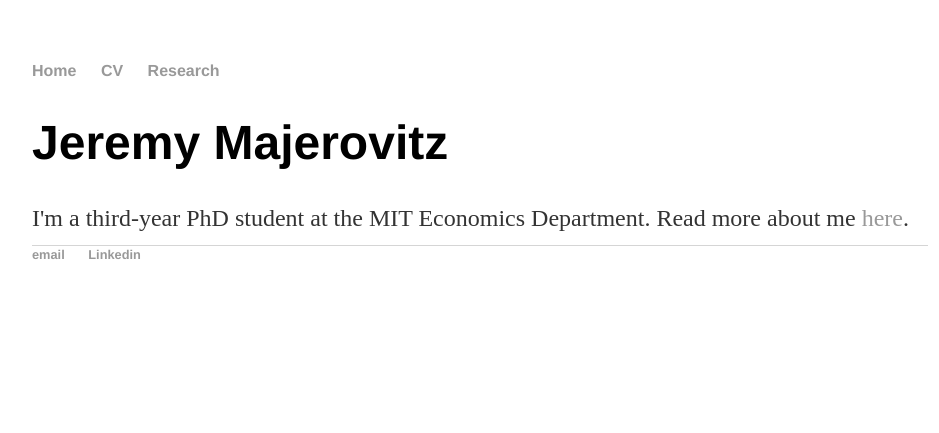
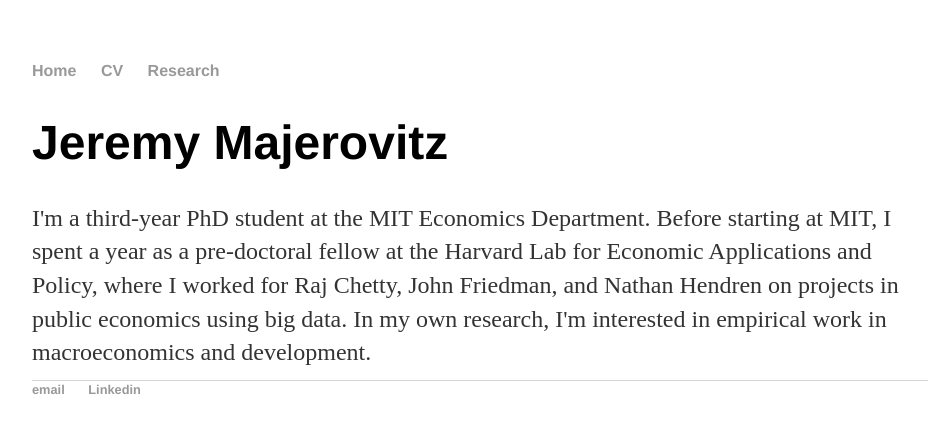
Before and after one commit to jmajic/jmajic.github.io, a Jekyll site: the page built from index.html, in a window 1280 px wide. Shown: the top 433 px of the page, without its empty margins (160-1099 px from the left). Built offline with Jekyll 4.4.1, drawn with Linux system fonts in a browser that asks for light colours.

Commit message:
Update index.html

```diff
--- a/index.html
+++ b/index.html
@@ -4,5 +4,5 @@ title: Jeremy Majerovitz
 ---
 <div class="blurb">
 	<h1>Jeremy Majerovitz</h1>
-	<p>I'm a third-year PhD student at the MIT Economics Department. Read more about me <a href="/about">here</a>.</p>
+	<p>I'm a third-year PhD student at the MIT Economics Department. Before starting at MIT, I spent a year as a pre-doctoral fellow at the Harvard Lab for Economic Applications and Policy, where I worked for Raj Chetty, John Friedman, and Nathan Hendren on projects in public economics using big data. In my own research, I'm interested in empirical work in macroeconomics and development.</p>
 </div><!-- /.blurb -->
```
